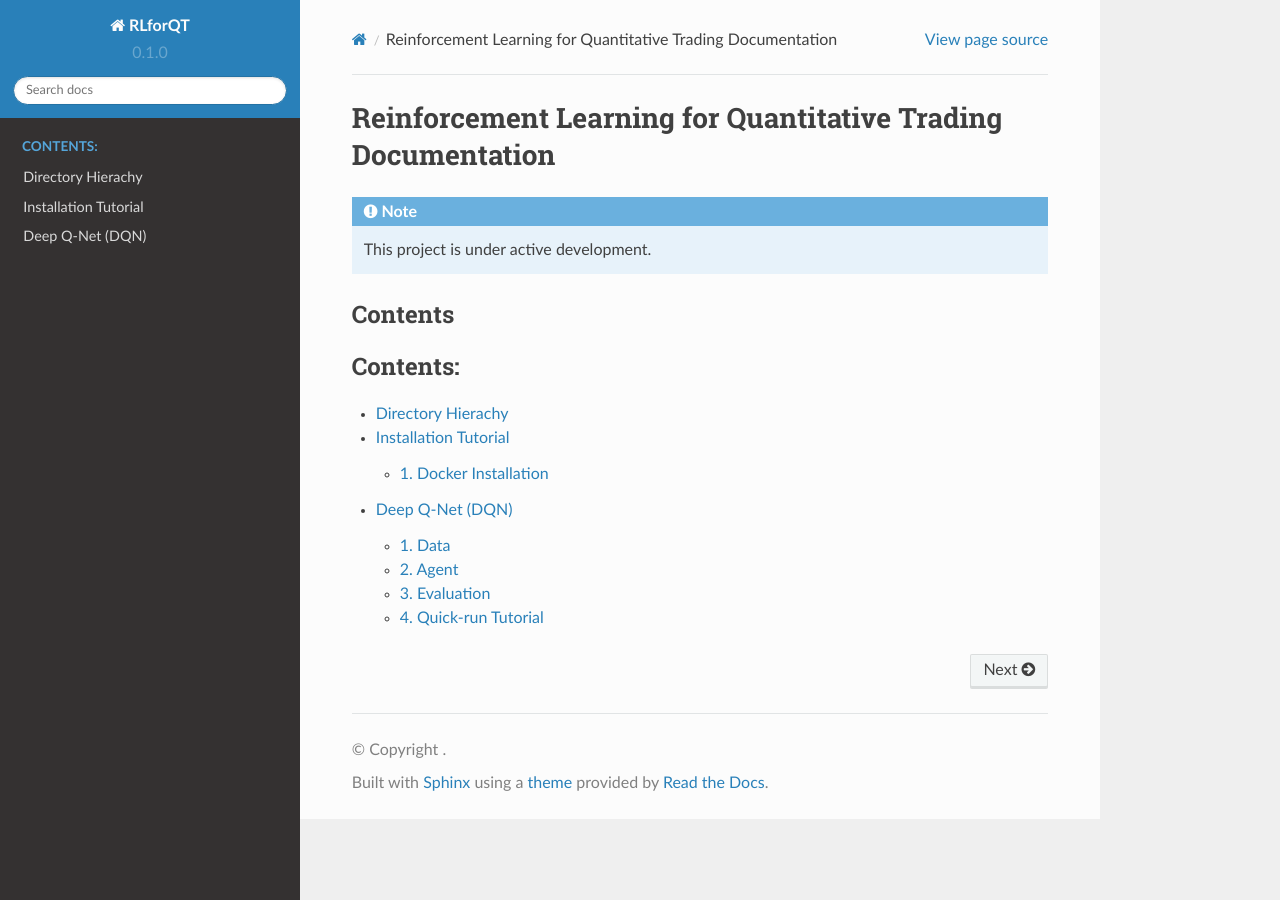
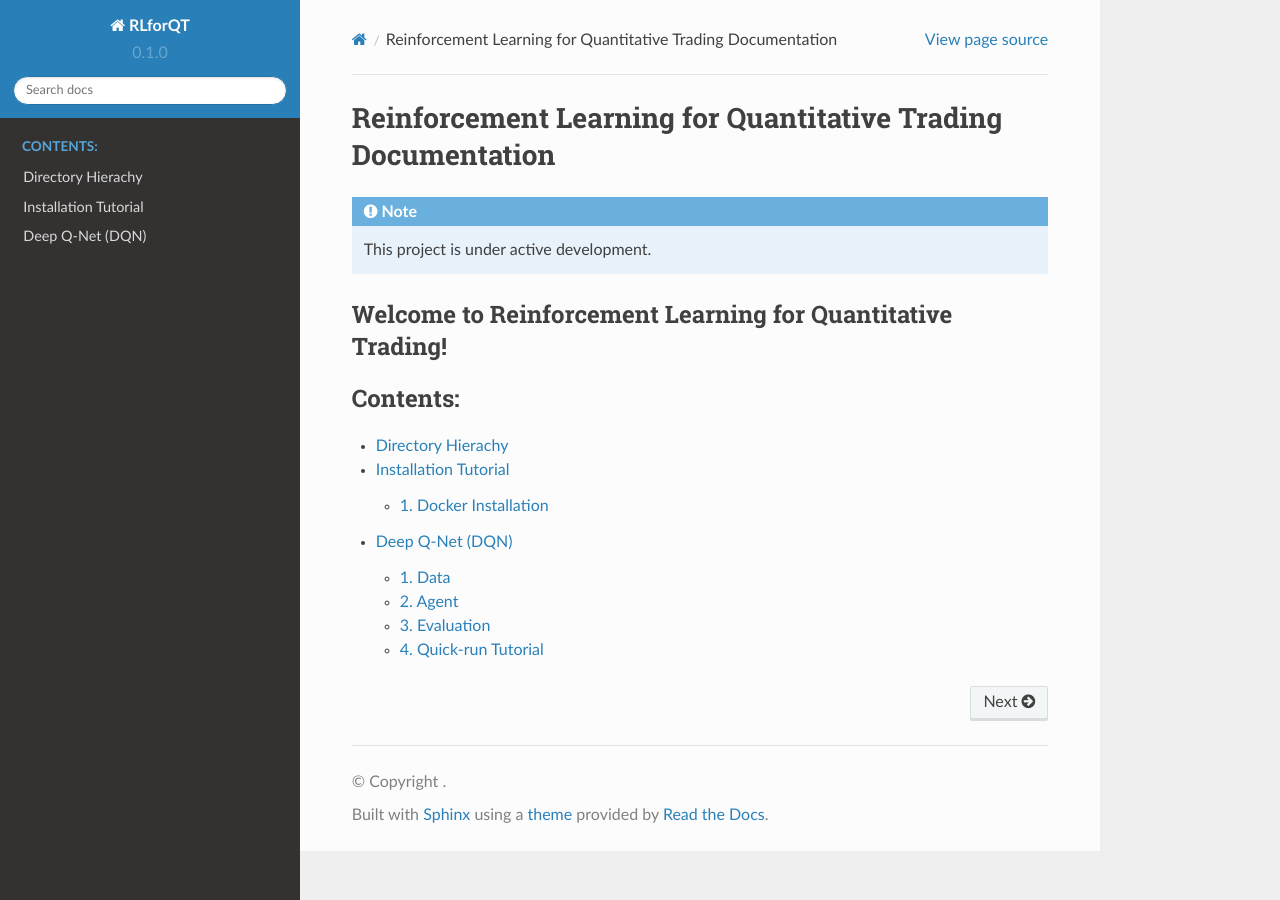
Before and after one commit to yonggang-Xie/readthedocs, a Sphinx documentation site: the page built from docs/source/index.rst, in a window 1280 px wide. Built offline with Sphinx 7.4.7 and the Read the Docs theme 2.0.0, drawn with Linux system fonts in a browser that asks for light colours.

Commit message:
Update index.rst

```diff
--- a/docs/source/index.rst
+++ b/docs/source/index.rst
@@ -4,7 +4,7 @@ Reinforcement Learning for Quantitative Trading Documentation
 .. note::
    This project is under active development.
 
-Contents
+Welcome to Reinforcement Learning for Quantitative Trading!
 --------
 
 .. toctree::
```
